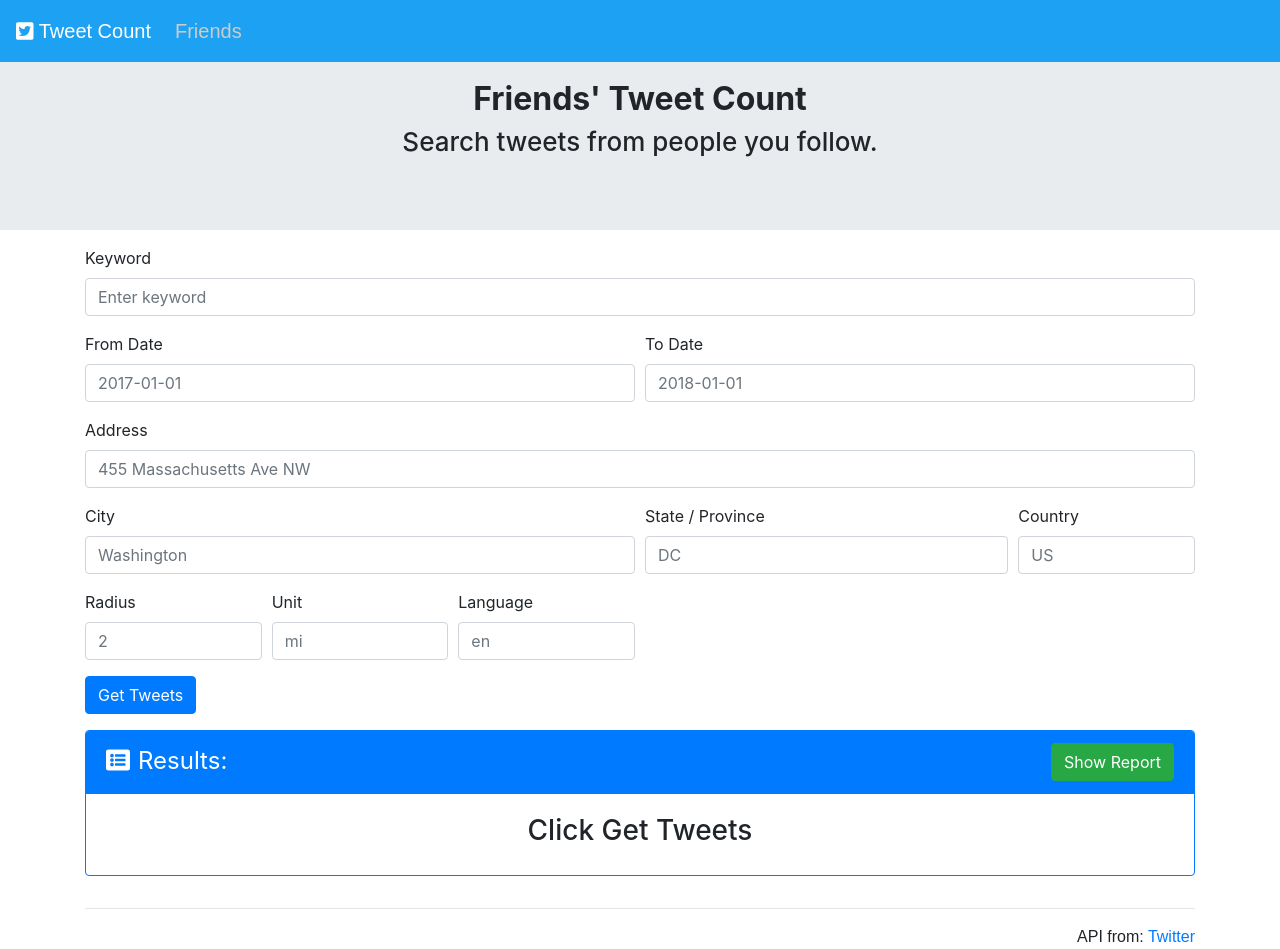
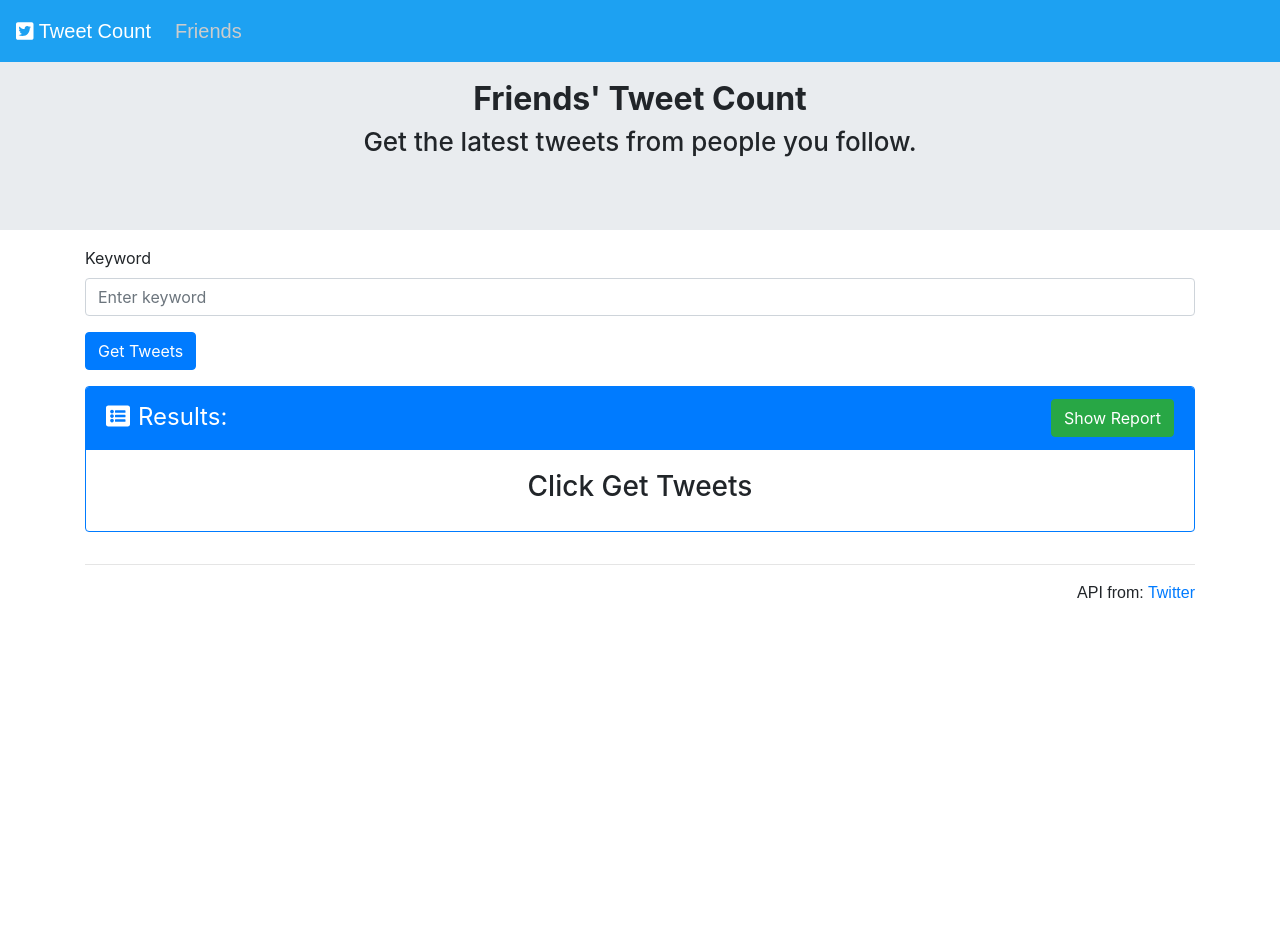
Before and after one commit to vnndi/tweet-count, a React (Create React App) app in the folder client/: page /friends in a window 1280 px wide. After the commit the page ends 800 px from the top, so only its background shows below. Built offline with nearby package versions, Linux system fonts and the light colour scheme.

Commit message:
form ajusted by pages. no errors

```diff
--- a/client/src/components/Form/Form.js
+++ b/client/src/components/Form/Form.js
@@ -1,54 +1,87 @@
-import React from 'react';
+import React, {Component} from 'react';
 import './Form.css';
 
-const Form = ({keyword, fromDate, toDate, address, city, state, country, radius, unit, language, handleInputChange, handleClick}) => (
+class Form extends Component {
+    state = {
+        // hide input fields not needed on friends page
+        friendsPage: false
+    };
+
+    componentWillMount() {
+        // check if current page is friends page
+        if (window.location.href.includes('friends')) {
+            this.setState({
+                friendsPage: true
+            })
+        }
+    };
+
+    render() {
+        return (
+            // render form with condition
+            this.state.friendsPage
+            // only show keyword input field if on friends page
+            ? (
                 <form>
                     <div className="form-group">
                         <label htmlFor="text">Keyword</label>
-            <input type="text" className="form-control" placeholder="Enter keyword" name="keyword" value={keyword} onChange={handleInputChange}/>
+                        <input type="text" className="form-control" placeholder="Enter keyword" name="keyword" value={this.props.keyword} onChange={this.props.handleInputChange}/>
+                    </div>
+                    <button className="btn btn-primary" onClick={this.props.handleClick}>Get Tweets</button>
+                </form>
+            )
+            // show full input fields if not on friends page
+            : (
+                <form>
+                    <div className="form-group">
+                        <label htmlFor="text">Keyword</label>
+                        <input type="text" className="form-control" placeholder="Enter keyword" name="keyword" value={this.props.keyword} onChange={this.props.handleInputChange}/>
                     </div>
                     <div className="form-row">
                         <div className="form-group col-md-6">
                             <label htmlFor="inputFromDate">From Date</label>
-                <input type="text" className="form-control" id="inputFromDate" placeholder="2017-01-01" name="fromDate" value={fromDate} onChange={handleInputChange}/>
+                            <input type="text" className="form-control" id="inputFromDate" placeholder="2017-01-01" name="fromDate" value={this.props.fromDate} onChange={this.props.handleInputChange}/>
                         </div>
                         <div className="form-group col-md-6">
                             <label htmlFor="inputToDate">To Date</label>
-                <input type="text" className="form-control" id="inputFromDate" placeholder="2018-01-01" name="toDate" value={toDate} onChange={handleInputChange}/>
+                            <input type="text" className="form-control" id="inputFromDate" placeholder="2018-01-01" name="toDate" value={this.props.toDate} onChange={this.props.handleInputChange}/>
                         </div>
                     </div>
                     <div className="form-group friends-page">
                         <label htmlFor="inputAddress">Address</label>
-            <input type="text" className="form-control" id="inputAddress" placeholder="455 Massachusetts Ave NW" name="address" value={address} onChange={handleInputChange}/>
+                        <input type="text" className="form-control" id="inputAddress" placeholder="455 Massachusetts Ave NW" name="address" value={this.props.address} onChange={this.props.handleInputChange}/>
                     </div>
                     <div className="form-row friends-page">
                         <div className="form-group col-md-6">
                             <label htmlFor="inputCity">City</label>
-                <input type="text" className="form-control" id="inputCity" placeholder="Washington" name="city" value={city} onChange={handleInputChange}/>
+                            <input type="text" className="form-control" id="inputCity" placeholder="Washington" name="city" value={this.props.city} onChange={this.props.handleInputChange}/>
                         </div>
                         <div className="form-group col-md-4">
                             <label htmlFor="inputState">State / Province</label>
-                <input type="text" className="form-control" id="inputState" placeholder="DC" name="state" value={state} onChange={handleInputChange}/>
+                            <input type="text" className="form-control" id="inputState" placeholder="DC" name="state" value={this.props.state} onChange={this.props.handleInputChange}/>
                         </div>
                         <div className="form-group col-md-2">
                             <label htmlFor="inputCountry">Country</label>
-                <input type="text" className="form-control" id="inputCountry" placeholder="US" name="country" value={country} onChange={handleInputChange}/>
+                            <input type="text" className="form-control" id="inputCountry" placeholder="US" name="country" value={this.props.country} onChange={this.props.handleInputChange}/>
                         </div>
                         <div className="form-group col-md-2">
                             <label htmlFor="inputRadius">Radius</label>
-                <input type="text" className="form-control" id="inputRadius" placeholder="2" name="radius" value={radius} onChange={handleInputChange}/>
+                            <input type="text" className="form-control" id="inputRadius" placeholder="2" name="radius" value={this.props.radius} onChange={this.props.handleInputChange}/>
                         </div>
                         <div className="form-group col-md-2">
                             <label htmlFor="inputRadius">Unit</label>
-                <input type="text" className="form-control" id="inputUnit" placeholder="mi" name="unit" value={unit} onChange={handleInputChange}/>
+                            <input type="text" className="form-control" id="inputUnit" placeholder="mi" name="unit" value={this.props.unit} onChange={this.props.handleInputChange}/>
                         </div>
                         <div className="form-group col-md-2">
                             <label htmlFor="inputRadius">Language</label>
-                <input type="text" className="form-control" id="inputLanguage" placeholder="en" name="language" value={language} onChange={handleInputChange}/>
+                            <input type="text" className="form-control" id="inputLanguage" placeholder="en" name="language" value={this.props.language} onChange={this.props.handleInputChange}/>
                         </div>
                     </div>
-        <button className="btn btn-primary" onClick={handleClick}>Get Tweets</button>
+                    <button className="btn btn-primary" onClick={this.props.handleClick}>Get Tweets</button>
                 </form>
             )
+        )
+    }
+}
 
 export default Form;
--- a/client/src/pages/Friends/Friends.js
+++ b/client/src/pages/Friends/Friends.js
@@ -64,7 +64,7 @@ class Friends extends Component {
                         <strong>Friends' Tweet Count</strong>
                     </h1>
                     <h2 className="text-center">
-                        Search tweets from people you follow.
+                        Get the latest tweets from people you follow.
                     </h2>
                 </Jumbotron>
                 <Container>
```
Lines whose indentation alone changed are shown as unchanged.
